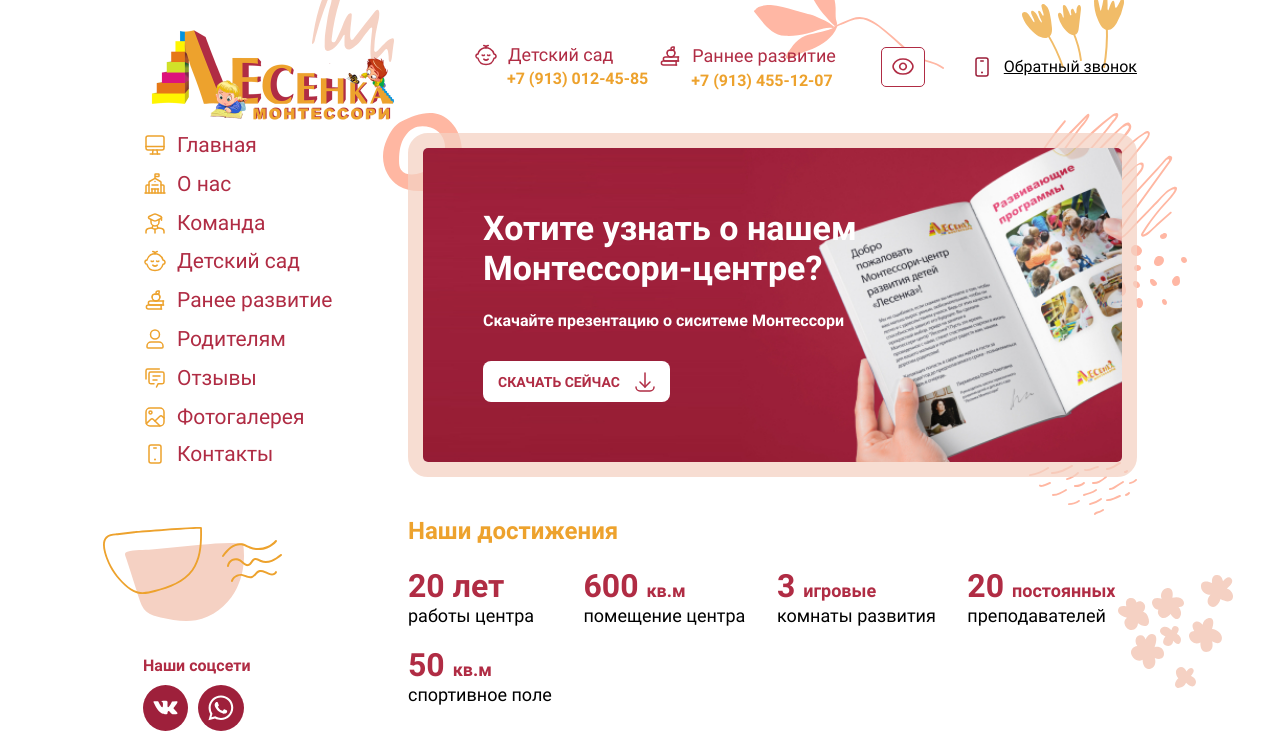
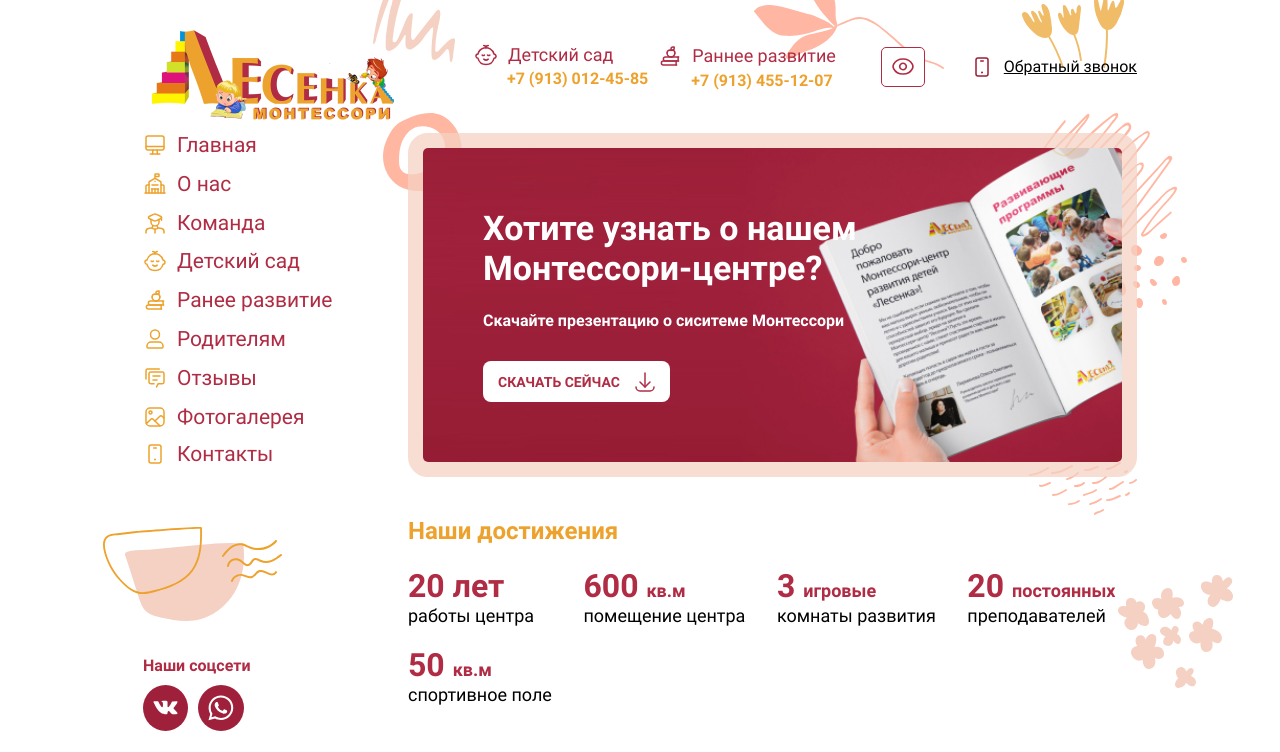
Before and after one commit to davlatsultonov/lesenka-gulp, a website: page app/index.html in a window 1280 px wide. Shown: the top 752 px of the page. Drawn offline with nearby package versions, Linux system fonts and the light colour scheme; files that its build step writes are made by us from their sources.

Commit message:
add fix to first decoration in header

```diff
--- a/app/scss/components/header.scss
+++ b/app/scss/components/header.scss
@@ -146,12 +146,12 @@
   }
 
   &--decor {
-    background: url("../../images/bg_decor/drafts/thick_short.svg") no-repeat 195px -6px,
+    background: url("../../images/bg_decor/drafts/thick_short.svg") no-repeat 245px -6px,
                 url("../../images/bg_decor/flowers/single.svg") no-repeat 80% -23px,
                 url("../../images/bg_decor/flowers/bunch.svg") no-repeat 95% 6px;
 
     @media #{$xlg} {
-      background-position: 19.5% -25px, 75% -40px, 97% -5px;
+      background-position: 245px -25px, 75% -40px, 97% -5px;
     }
 
     @media #{$md} {
--- a/app/scss/components/menu.scss
+++ b/app/scss/components/menu.scss
@@ -6,7 +6,7 @@
   padding: 20px;
   z-index: $layer-1;
 
-  @media #{$sm} {
+  @media #{$xxs} {
     padding: 10px;
   }
 
--- a/app/templates/head.html
+++ b/app/templates/head.html
@@ -5,5 +5,5 @@
     <title>Лесенка</title>
 
     <!--<link rel="shortcut icon" href="/images/favicon.ico" type="image/x-icon"/>-->
-    <link rel="stylesheet" href="css/style.min.css?v=2.2" type="text/css">
+    <link rel="stylesheet" href="css/style.min.css?v=2.3" type="text/css">
 </head>
```
Also changed, not shown: app/css/style.min.css.
